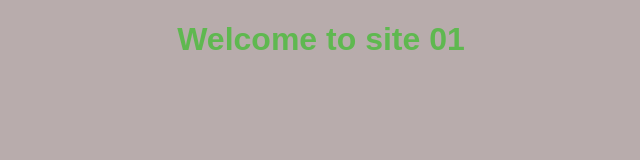
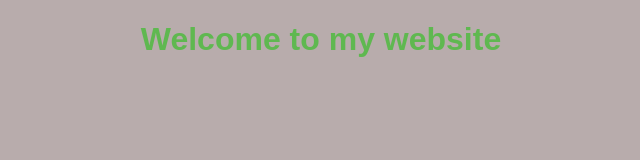
Before and after one commit to duyan77/web-server-nodejs, a website: page public/index.html in a window 1280 px wide. Shown: the whole page, without its empty margins (319-959 px from the left). Drawn offline with Linux system fonts and the light colour scheme.

Commit message:
change content of index.html

```diff
--- a/public/index.html
+++ b/public/index.html
@@ -20,6 +20,6 @@
     </style>
   </head>
   <body>
-    <h1>Welcome to site 01</h1>
+    <h1>Welcome to my website</h1>
   </body>
 </html>
```
